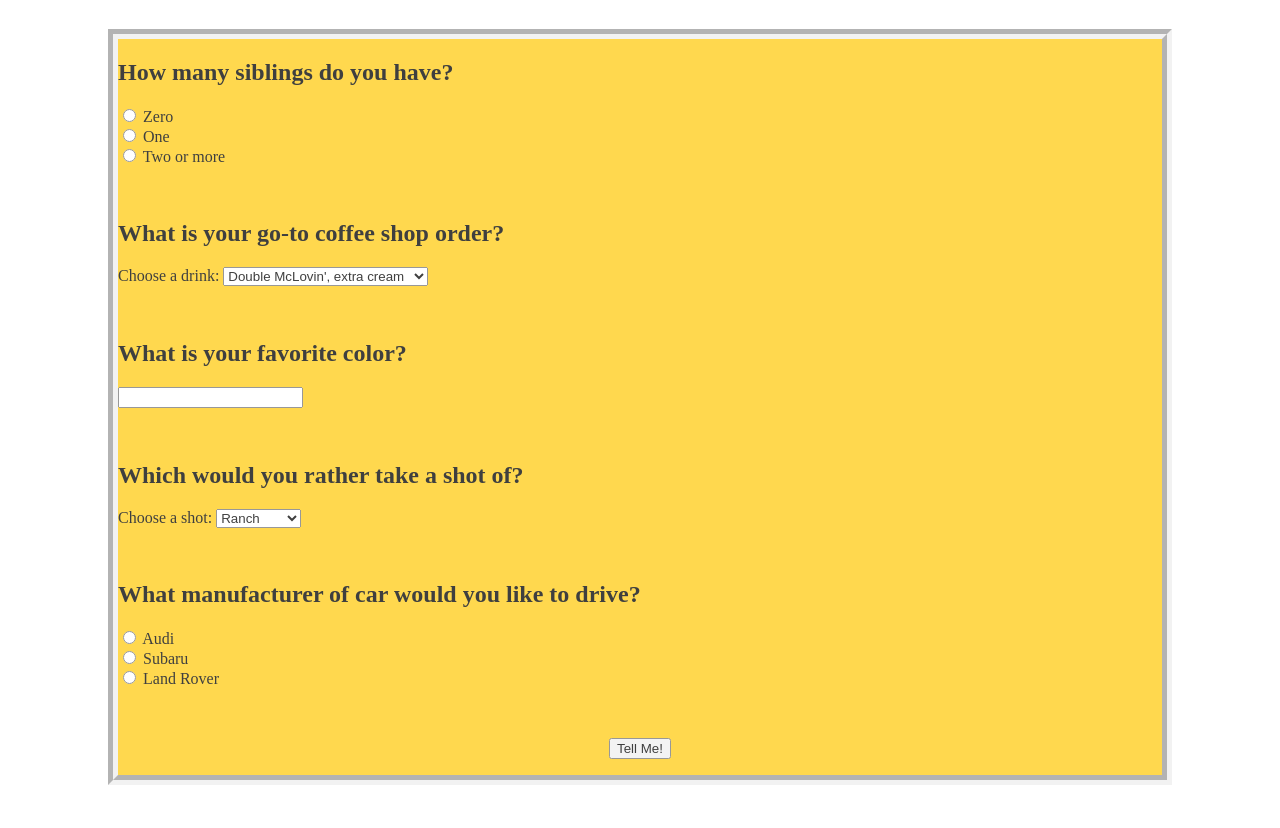
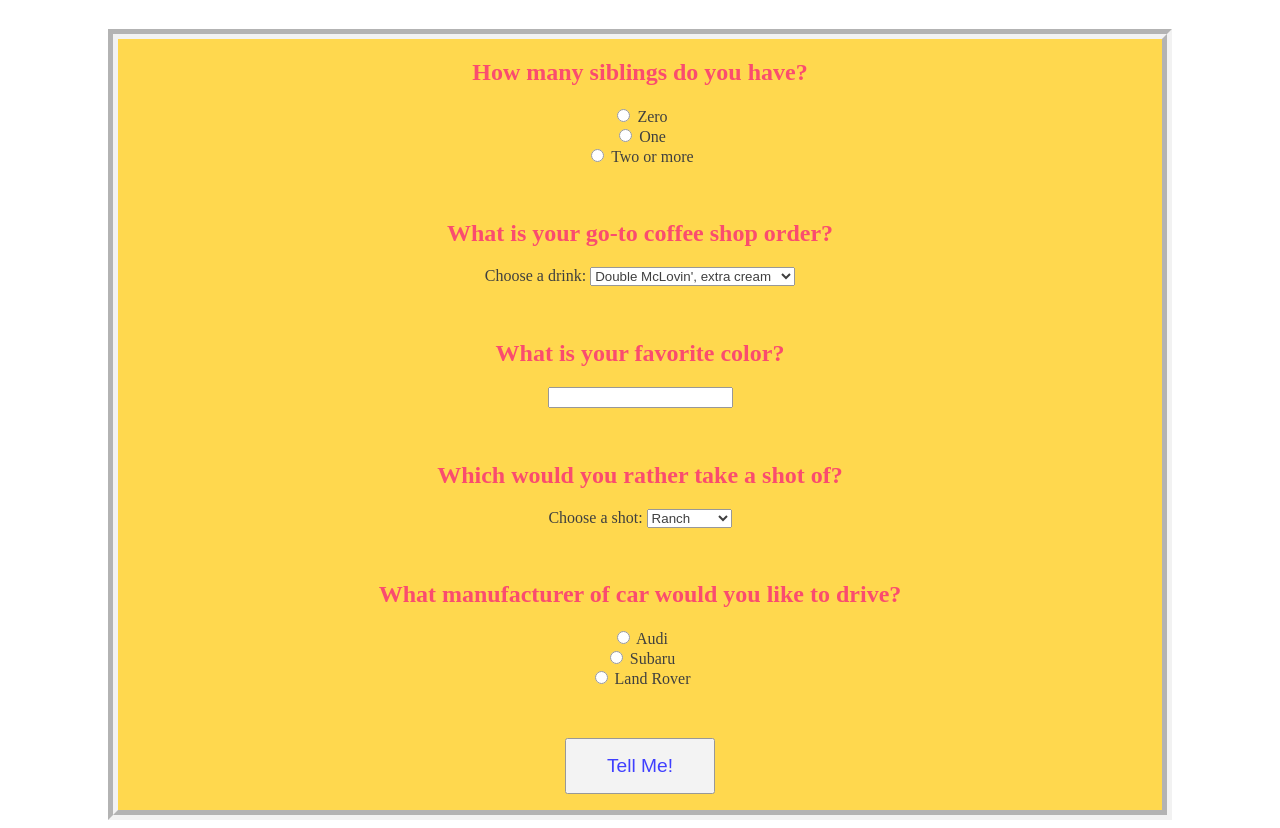
Before and after one commit to gtayyy/Wk2-Independent, a plain HTML site: page index.html in a window 1280 px wide. Shown: the part 90-918 px from the top of the page. Before the commit the page ends 883 px from the top, so only its background shows below. Drawn offline with Linux system fonts and the light colour scheme.

Commit message:
Colorize page.

```diff
--- a/css/styles.css
+++ b/css/styles.css
@@ -17,8 +17,25 @@ form {
 	opacity: 0.75;
 }
 
+#questionnaire {
+	text-align: center;
+}
+
+h2 {
+	color:#f9113f;
+}
+
 .submit {
 	text-align: center;
+}
+
+button {
+	padding-left: 40px;
+	padding-right: 40px;
+	padding-top: 15px;
+	padding-bottom: 15px;
+	font-size: larger;
+	color: blue;
 }
 
 .hidden {
```
